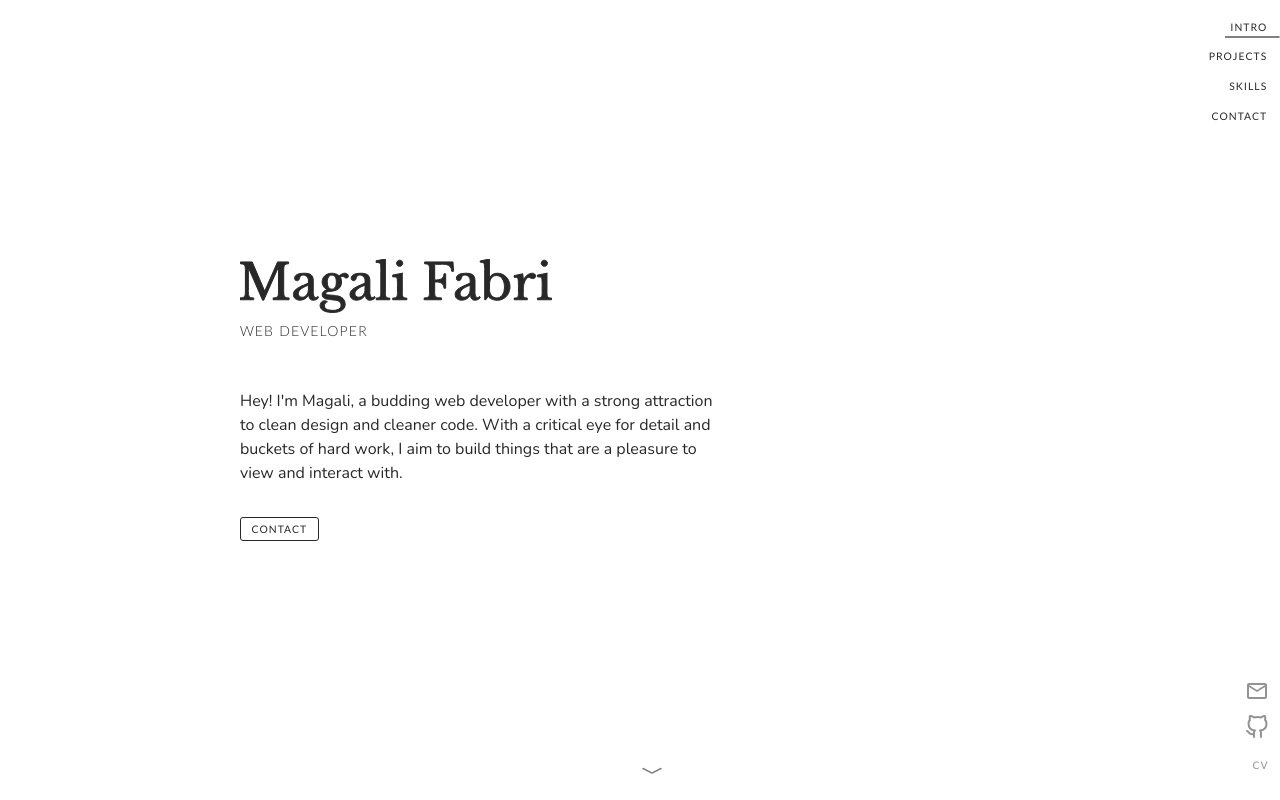
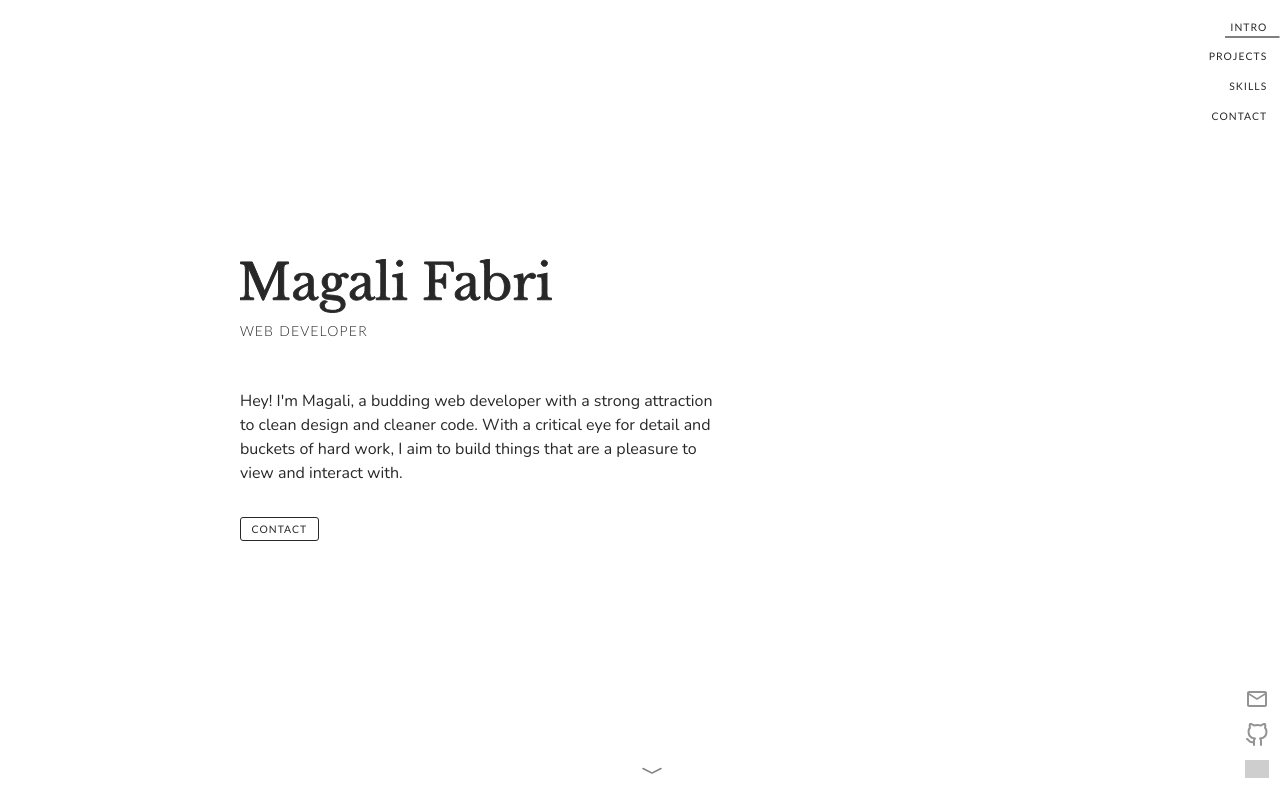
Before and after one commit to magalifabri/portfolio, a React (Create React App) app: page / in a window 1280 px wide. Shown: the top 800 px of the page. Built offline with nearby package versions, Linux system fonts and the light colour scheme; grey boxes are pictures that could not be loaded.

Commit message:
Improve resume button

```diff
--- a/src/components/Contact.js
+++ b/src/components/Contact.js
@@ -1,7 +1,6 @@
 import React, {useEffect, useState} from 'react';
 import {motion, useViewportScroll} from "framer-motion";
 import ContactForm from "./ContactForm";
-import {HiOutlineDownload} from "react-icons/hi";
 import {MdOutlineEmail} from "react-icons/md";
 import {FiGithub} from "react-icons/fi";
 import '../styles/Contact.scss';
@@ -119,14 +118,17 @@ const Contact = () => {
                           whileHover="hover"
                           transition={{...btnTransition, delay: .0}}
                 >
-                    CV
-
                     <motion.span className="btn2__collapsing-content"
                                  variants={spanVariant}
                                  transition={{...btnTransition, delay: .0}}
                     >
-                        <HiOutlineDownload className="btn2__icon"/>
+                        resume
                     </motion.span>
+
+                    <img className="btn2__icon btn2__icon--png"
+                         src="https://img.icons8.com/material-outlined/96/282828/open-resume.png"
+                         alt="simple icon of resume with down arrow to indicate download"
+                    />
                 </motion.a>
             </motion.div>
 
--- a/src/styles/general.scss
+++ b/src/styles/general.scss
@@ -81,6 +81,10 @@ section {
     &__icon {
         font-size: 1.5rem;
         color: shared.$black;
+
+        &--png {
+            width: 1.5rem;
+        }
     }
 
     &__collapsing-content {
```
